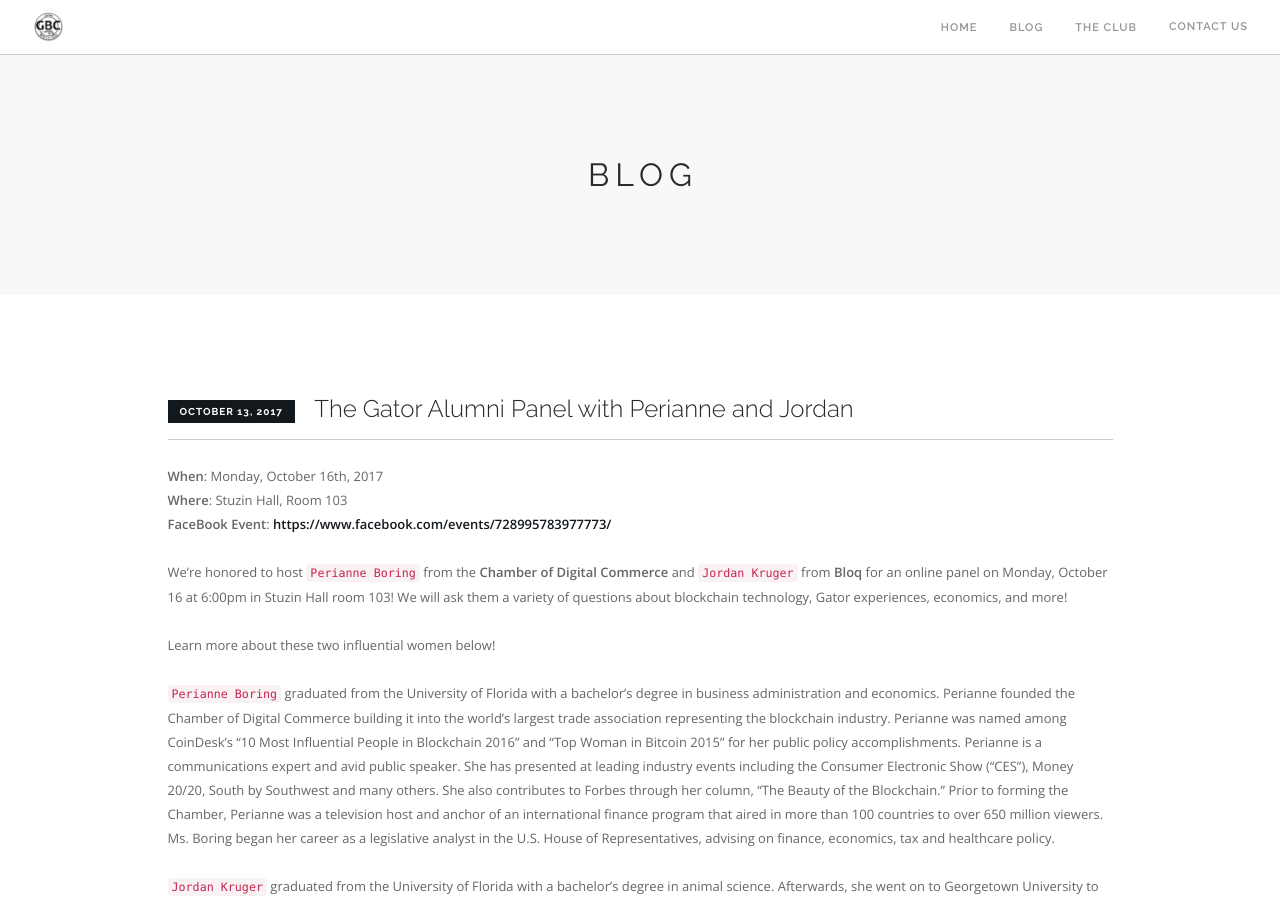
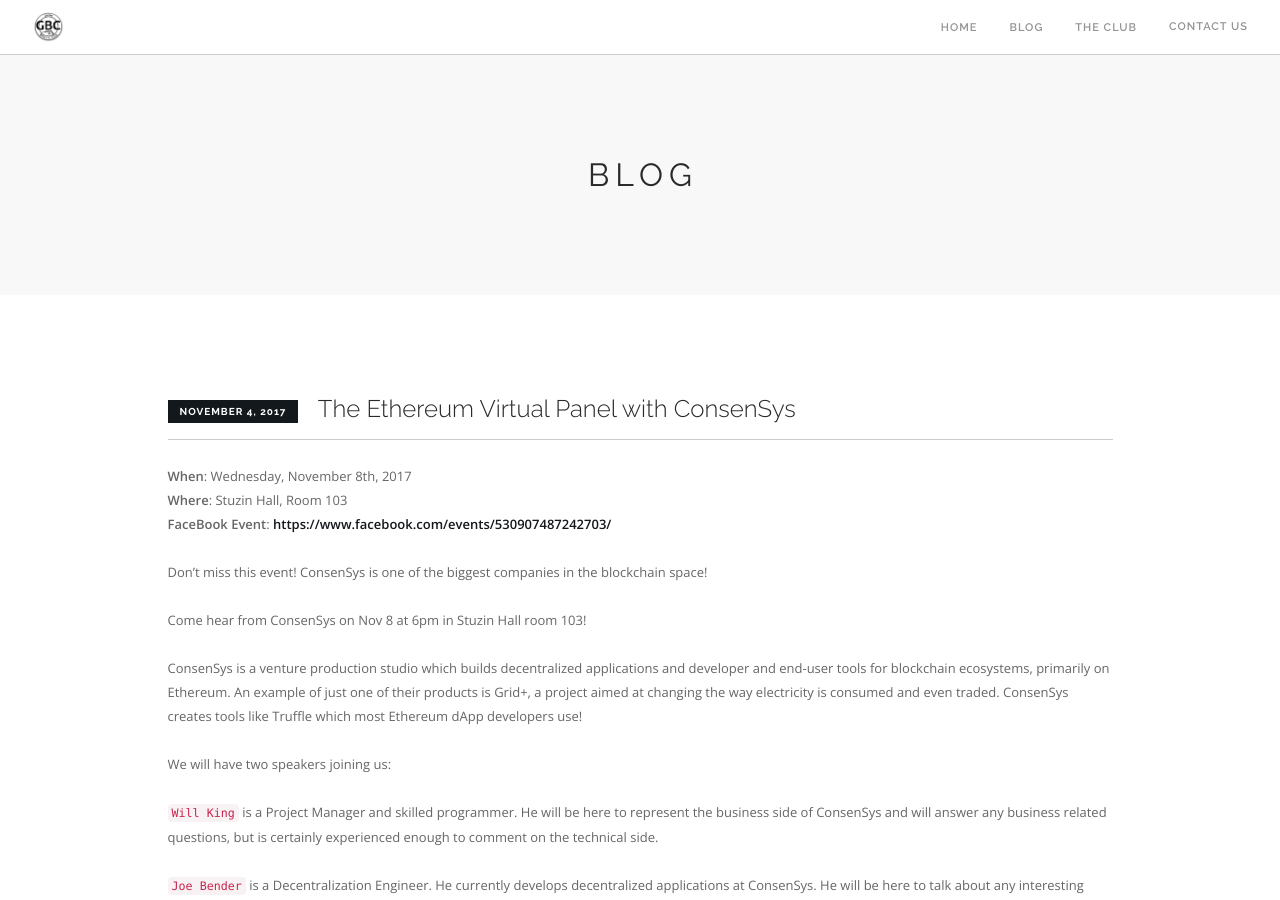
Before and after one commit to gatorbitcoinclub/github-website, a Jekyll site: the page built from blog/index.html, in a window 1280 px wide and 900 px high. Built offline with Jekyll 4.4.1, drawn with Linux system fonts in a browser that asks for light colours; some of the changed text lies outside the part shown.

Commit message:
add event info for ConsenSys Ethereum Panel

```diff
--- /dev/null
+++ b/_posts/2017-11-08-consensys-ethereum-panel.md
@@ -0,0 +1,22 @@
+---
+layout: post
+title:  "The Ethereum Virtual Panel with ConsenSys"
+date:   2017-11-04 07:15:00 -0400
+categories: events
+---
+
+* **When**: Wednesday, November 8th, 2017
+* **Where**: Stuzin Hall, Room 103
+* **FaceBook Event**: [https://www.facebook.com/events/530907487242703/](https://www.facebook.com/events/530907487242703/)
+
+Don't miss this event! ConsenSys is one of the biggest companies in the blockchain space!
+
+Come hear from ConsenSys on Nov 8 at 6pm in Stuzin Hall room 103!
+
+ConsenSys is a venture production studio which builds decentralized applications and developer and end-user tools for blockchain ecosystems, primarily on Ethereum. An example of just one of their products is Grid+, a project aimed at changing the way electricity is consumed and even traded. ConsenSys creates tools like Truffle which most Ethereum dApp developers use!
+
+We will have two speakers joining us:
+
+* `Will King` is a Project Manager and skilled programmer. He will be here to represent the business side of ConsenSys and will answer any business related questions, but is certainly experienced enough to comment on the technical side.
+
+* `Joe Bender` is a Decentralization Engineer. He currently develops decentralized applications at ConsenSys. He will be here to talk about any interesting technical questions you may have!
```
Also changed, not shown: index.html (+4 -4 lines), assets/img/ethereum-event-background.jpg (added).
